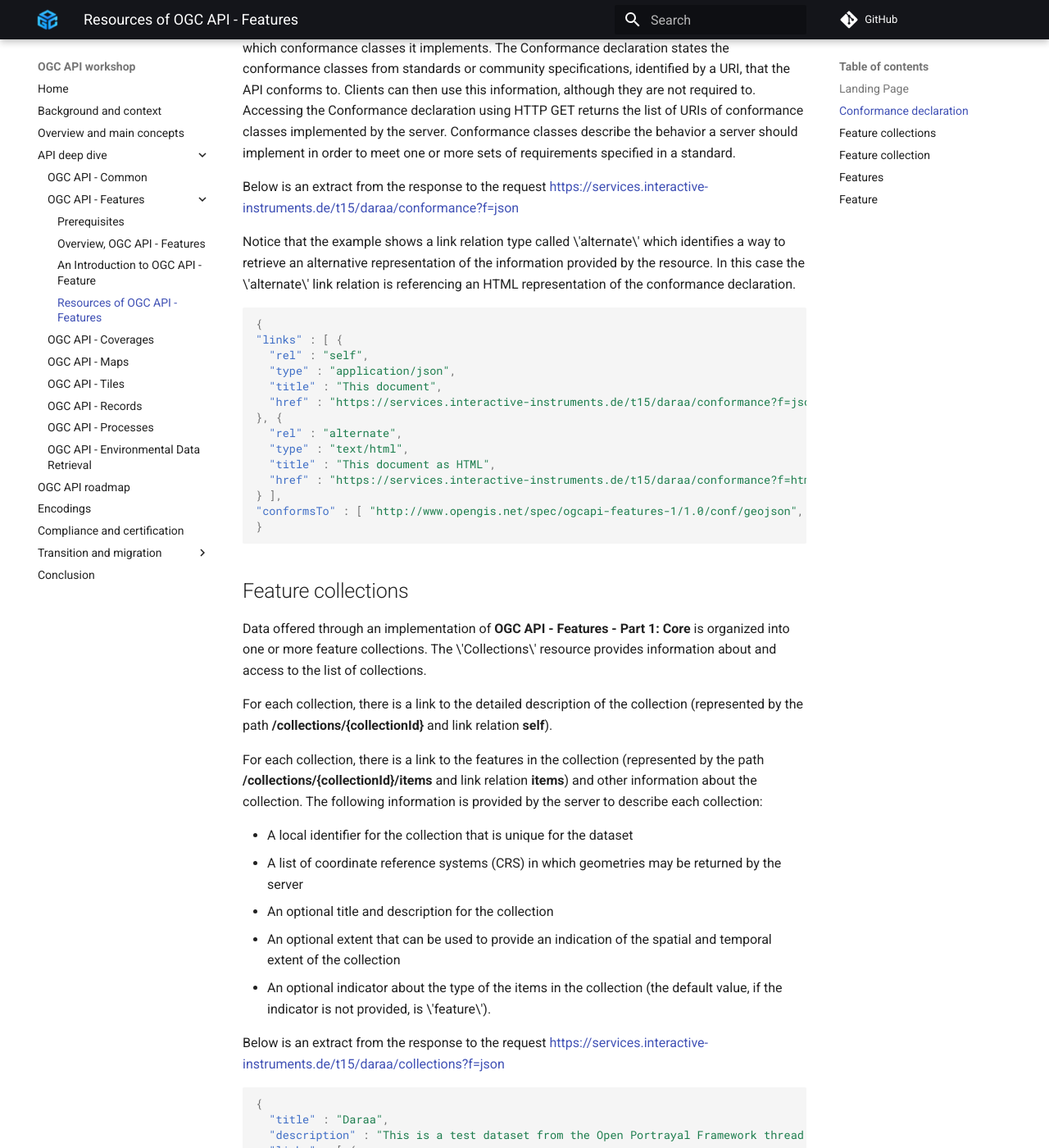
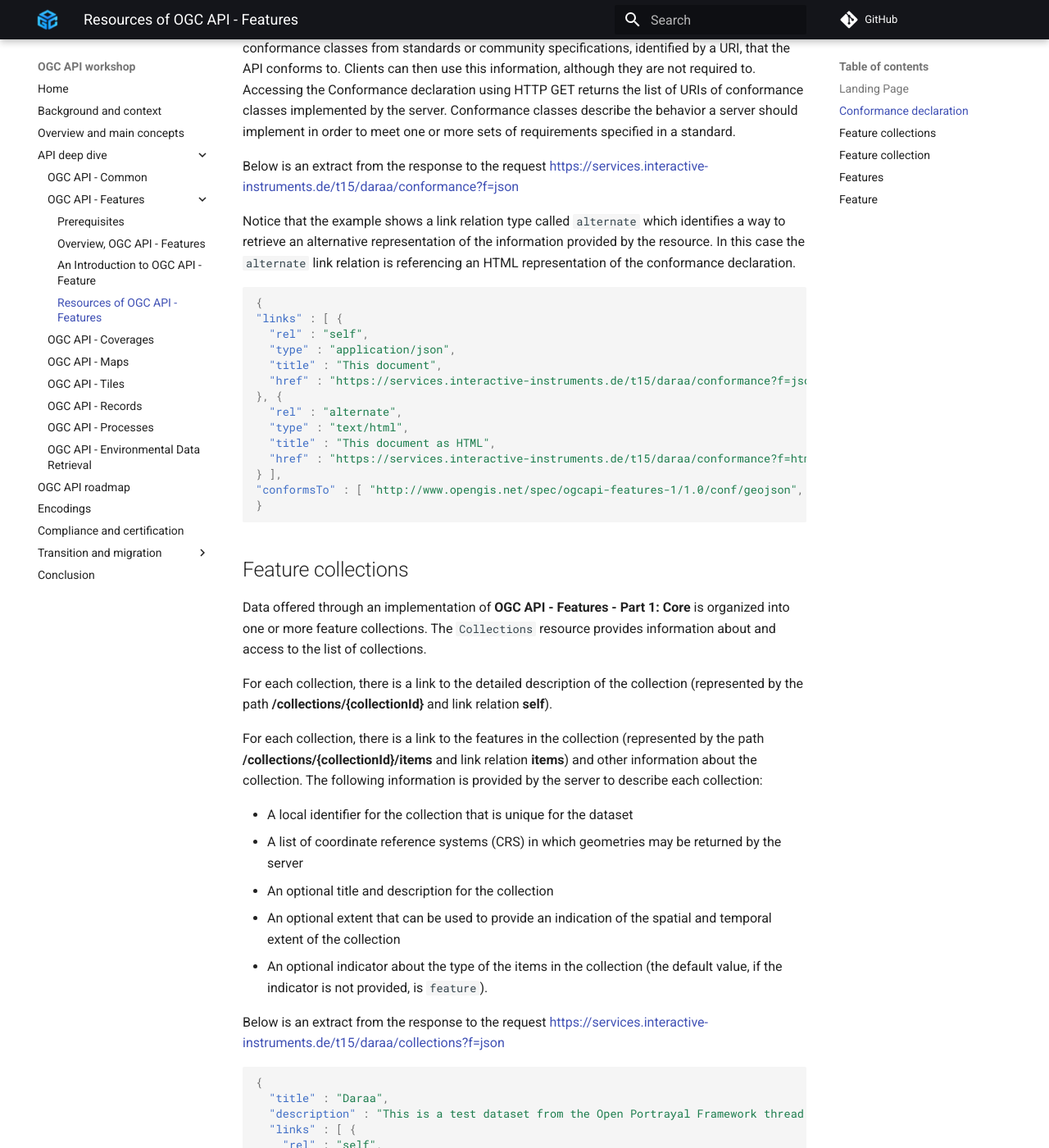
Before and after one commit to opengeospatial/ogcapi-workshop, an MkDocs documentation site: the page built from workshop/content/docs/ogcapi/ogcapi-features/text/operations.md, in a window 1280 px wide and 1400 px high, scrolled down 1376 px. Shown: the whole window at 82% size. Built offline with MkDocs 1.6.1 and Material for MkDocs 9.7.7, drawn with Linux system fonts in a browser that asks for light colours; comment, search, counter and statistics services are not loaded; some of the changed text lies outside the part shown.

Commit message:
- fixed quotations formatting

````diff
--- a/workshop/content/docs/ogcapi/ogcapi-features/text/operations.md
+++ b/workshop/content/docs/ogcapi/ogcapi-features/text/operations.md
@@ -7,7 +7,7 @@ Each resource provides **links** to related resources. This enables a
 client application to navigate the resources, from the landing page
 through to the individual features. The server identifies the
 relationship between a resource and other linked resources through a
-**link relation type**, represented by the attribute \'rel\'. The link
+**link relation type**, represented by the attribute ```rel```. The link
 relation types used by implementations of the **OGC API - Features -
 Part 1: Core** can be found in [Section
 5.2](http://docs.opengeospatial.org/is/17-069r3/17-069r3.html#_link_relations)
@@ -23,12 +23,12 @@ definition paths. An example landing page is at
 <https://services.interactive-instruments.de/t15/daraa?f=json>
 
 The link to the API definition is identified through the
-\'service-desc\' and \'service-doc\' link relation types.
+```service-desc``` and ```service-doc``` link relation types.
 
 The link to the Conformance declaration is identified through the
-\'conformance\' link relation type.
+```conformance``` link relation type.
 
-The link to the Collections is identified through the \'data\' link
+The link to the Collections is identified through the ```data``` link
 relation type.
 
 An extract from the landing page of a demo server is shown below.
@@ -75,9 +75,9 @@ order to meet one or more sets of requirements specified in a standard.
 Below is an extract from the response to the request
 <https://services.interactive-instruments.de/t15/daraa/conformance?f=json>
 
-Notice that the example shows a link relation type called \'alternate\'
+Notice that the example shows a link relation type called ```alternate```
 which identifies a way to retrieve an alternative representation of the
-information provided by the resource. In this case the \'alternate\'
+information provided by the resource. In this case the ```alternate```
 link relation is referencing an HTML representation of the conformance
 declaration.
 
@@ -102,7 +102,7 @@ declaration.
 
 Data offered through an implementation of **OGC API - Features - Part 1:
 Core** is organized into one or more feature collections. The
-\'Collections\' resource provides information about and access to the
+```Collections``` resource provides information about and access to the
 list of collections.
 
 For each collection, there is a link to the detailed description of the
@@ -123,7 +123,7 @@ collection:
     spatial and temporal extent of the collection
 -   An optional indicator about the type of the items in the collection
     (the default value, if the indicator is not provided, is
-    \'feature\').
+    ```feature```).
 
 Below is an extract from the response to the request
 <https://services.interactive-instruments.de/t15/daraa/collections?f=json>
@@ -302,14 +302,14 @@ response. An example request that uses the **limit** parameter is
 <https://services.interactive-instruments.de/t15/daraa/collections/AeronauticCrv/items?f=json&limit=2>
 
 Each page may include information about the number of selected and
-returned features (\'numberMatched\' and \'numberReturned\') as well as
-links to support paging (link relation \'next\').
+returned features (```numberMatched``` and ```numberReturned```) as well as
+links to support paging (link relation ```next```).
 
 ## Feature {#ogcapif_feature}
 
 The Feature resource is used for retrieving an individual feature, its
 geometric representation and other properties. In the example below, the
-feature with an \'id\' of 1 is retrieved. The response is retrieved
+feature with an ```id``` of 1 is retrieved. The response is retrieved
 through the request
 <https://services.interactive-instruments.de/t15/daraa/collections/AeronauticCrv/items/1?f=json>
 
````
